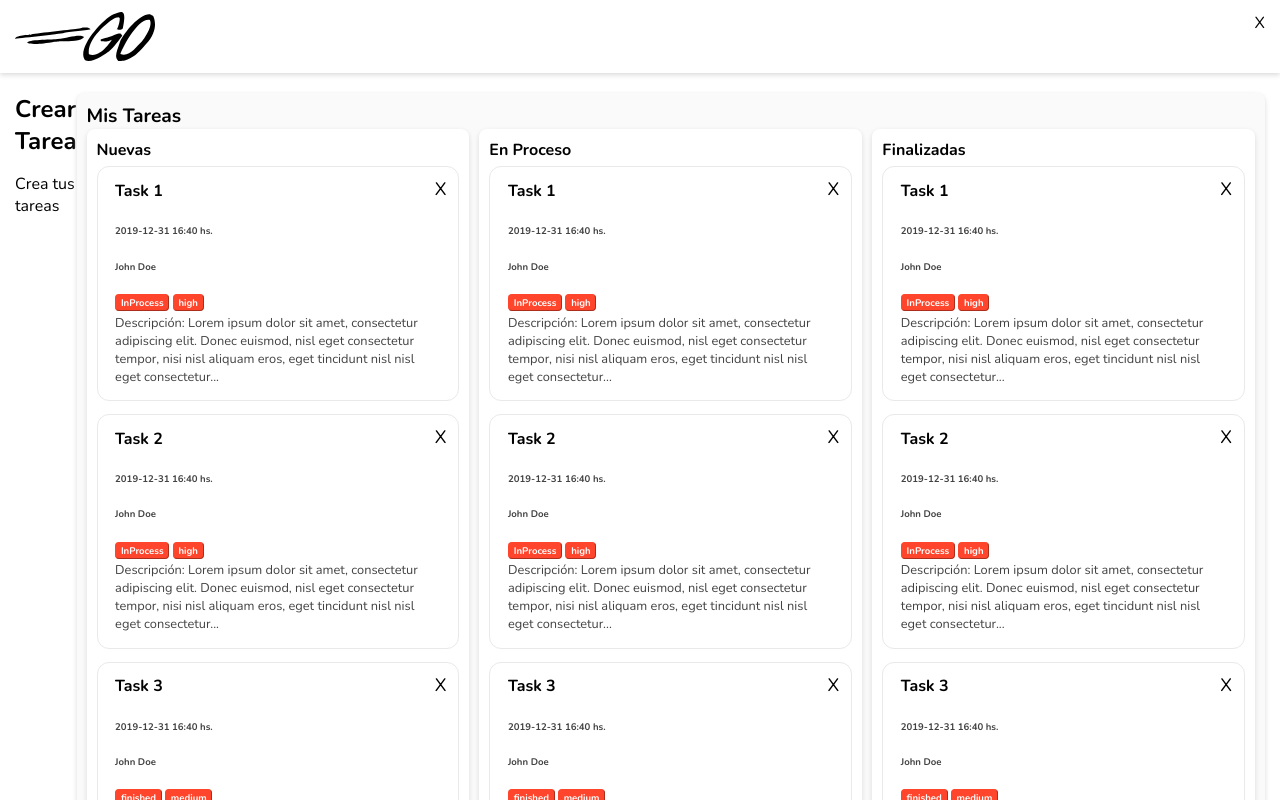
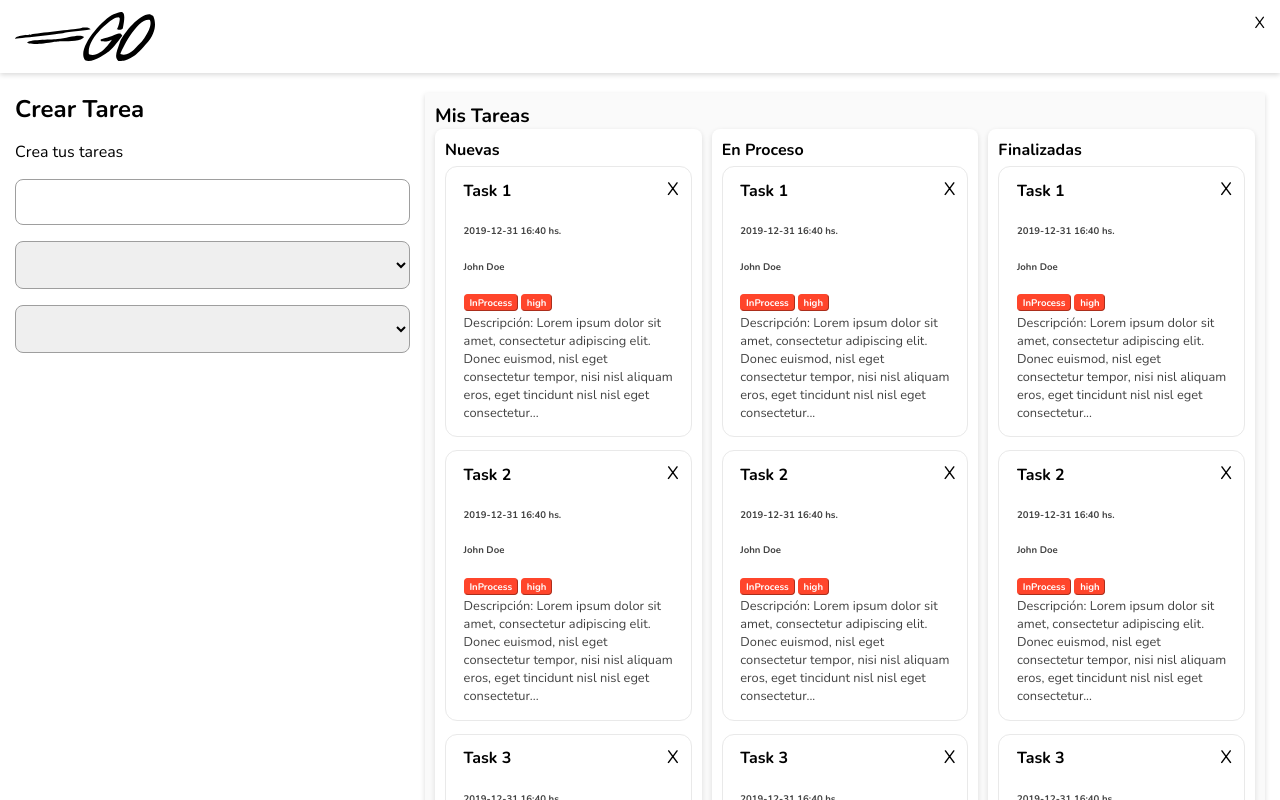
Before and after one commit to federico-osandon/go-scrum, a React (Vite) app: page / in a window 1280 px wide. Shown: the top 800 px of the page. Built offline with nearby package versions, Linux system fonts and the light colour scheme; sample sign-in values are in the browser's storage.

Commit message:
listo los estilos de task

```diff
--- a/src/components/TaskForm/TaskForm.jsx
+++ b/src/components/TaskForm/TaskForm.jsx
@@ -2,10 +2,24 @@ import './TaskForm.style.css'
 
 const TaskForm = () => {
   return (
-    <section className="task-form">
-      <h2>Crear Tarea</h2>
-      <p>Crea tus tareas</p>
-    </section>
+        <section className="task-form">
+            <h2>Crear Tarea</h2>
+            <p>Crea tus tareas</p>
+            <form>
+                <div>
+                    <div>
+                        <input type="text" />
+                    </div>
+                    <div>
+                        <select type="text" />
+                    </div>
+                    <div>
+                        <select type="text" />
+                    </div>
+                </div>
+                <div></div>
+            </form>
+        </section>
   )
 }
 
--- a/src/components/views/Tasks/Task.style.css
+++ b/src/components/views/Tasks/Task.style.css
@@ -6,10 +6,11 @@
 
 #tasks .wrapper_list {
     background-color: #fafafa;
-    border-radius: var(--global-radius);
-    height: calc(100vh - 100px);
+    border-radius: var(--global-border-radius);
+    /* height: calc(100vh - 100px); */
     padding: 10px;
     box-shadow: 0 2px 5px #dbdbdb;
+    flex: 2;
 }
 
 #tasks .wrapper_list h2 {
```
